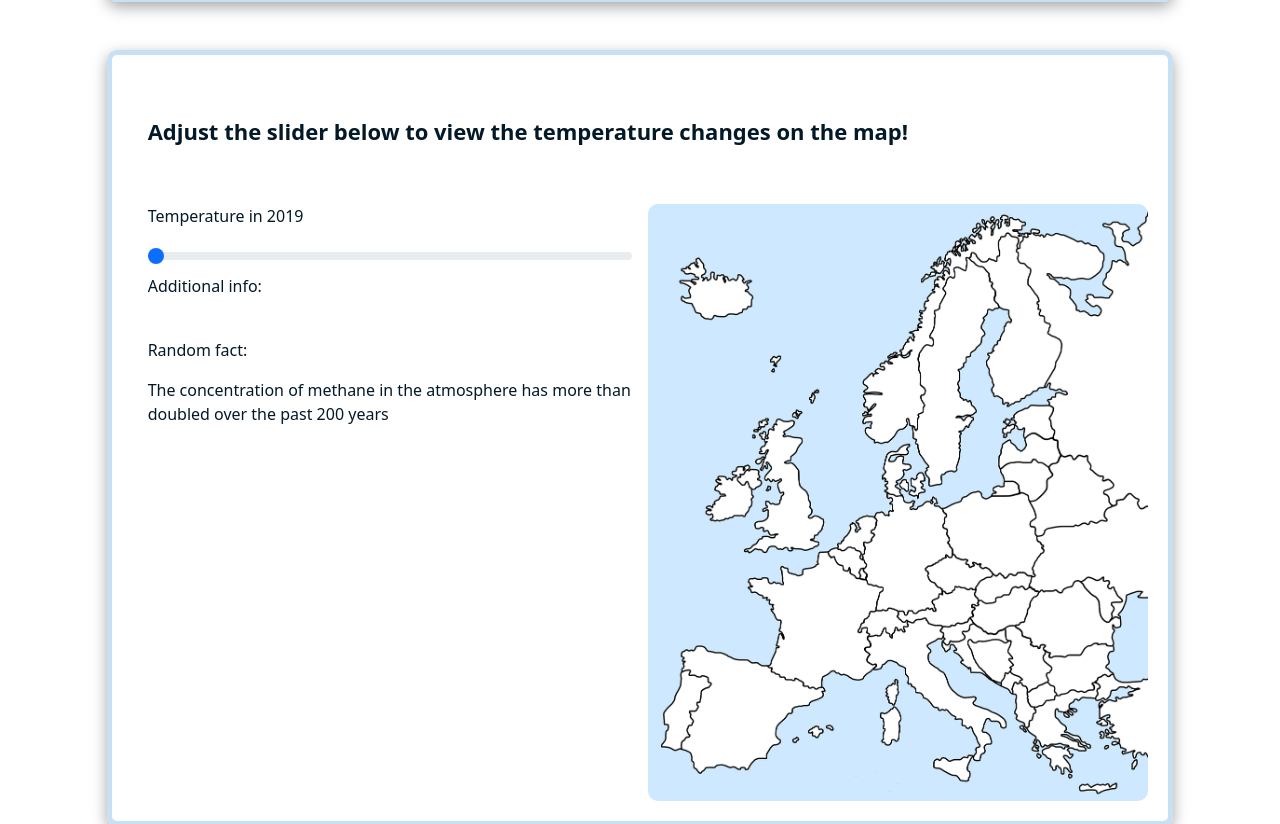
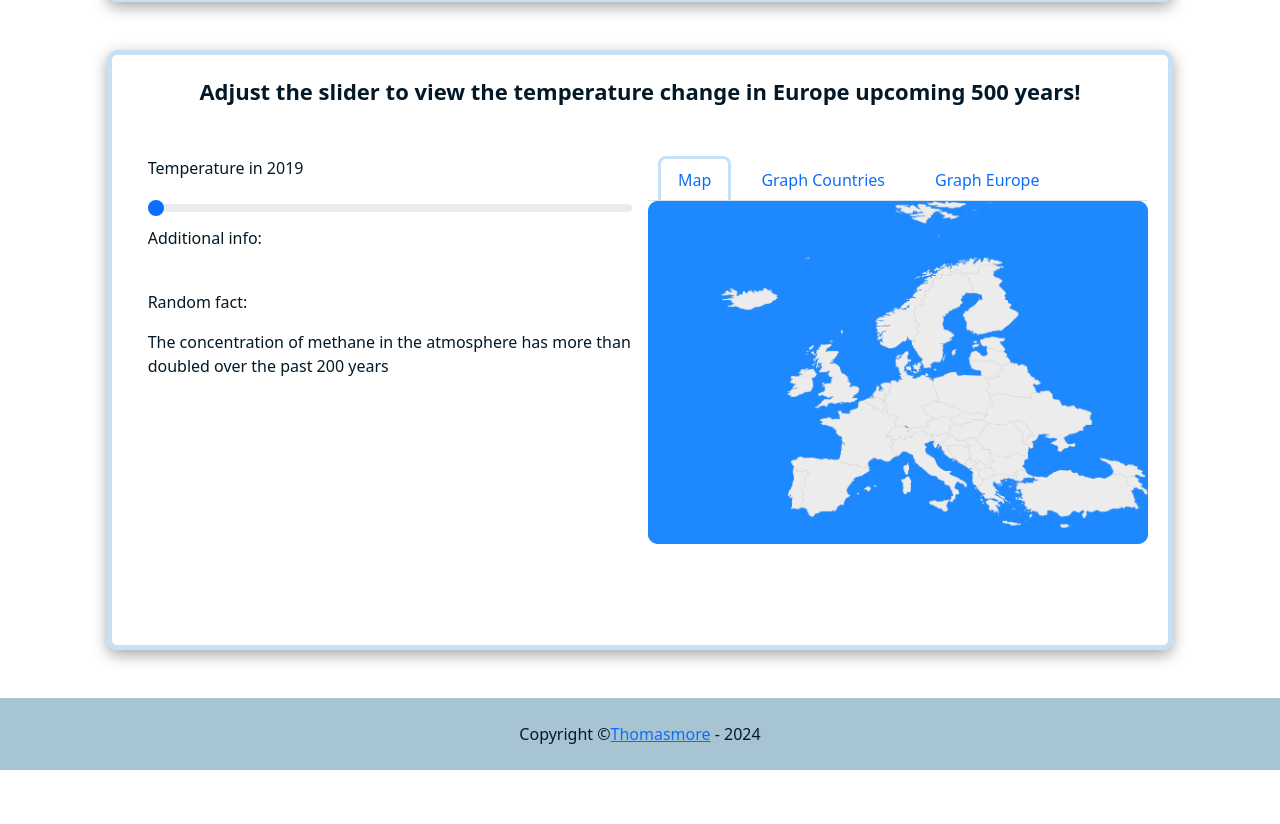
Before and after one commit to YliasR/1ITF04-2, a website built with Vite: page html/index.html in a window 1280 px wide. Shown: the part 851-1675 px from the top of the page. After the commit the page ends 1621 px from the top, so only its background shows below. Built offline with nearby package versions, Linux system fonts and the light colour scheme.

Commit message:
added graph selections

```diff
--- a/css/style.css
+++ b/css/style.css
@@ -185,3 +185,21 @@ header img{
 .logo-and-title{
     align-items: center;
 }
+
+.nav-item{
+    margin-left: 10px;
+    border: 3px solid transparent;
+    margin-bottom: -3px;
+    color: black;
+}
+
+.active{
+    border: 3px solid #C8E0F4;
+    border-radius: 8px 8px 0 0; /* Slightly rounded top corners */
+    border-bottom: none; /* Clear bottom border */
+    cursor: pointer;
+}
+
+.subject-2{
+    height: 600px;
+}
--- a/html/index.html
+++ b/html/index.html
@@ -87,11 +87,11 @@
         </div>
       </div>
     </div>
-
-    <div class="subject">
-      <div class="info p-3 my-4">
-        <p>Adjust the slider below to view the temperature changes on the map!</p>
+    <div class="subject mb-5 subject-2">
+      <div class="info text-center mb-5">
+        <p>Adjust the slider to view the temperature change in Europe upcoming 500 years!</p>
       </div>
+      <div class="">
         <div class="d-flex flex-column flex-lg-row">
           <div class="px-3 w-100 mb-4">
             <p id="JaarGepasseerd"></p>
@@ -101,12 +101,29 @@
             <p class="pt-4 random-fact-title">Random fact:</p>
             <p id="random-fact1"></p>
           </div>
-        <div class="w-100">
-          <img id="TemperatureMap" class="w-100 h-auto" src="../img/filler-map.webp" alt="lege afbeelding">
+          <div class="w-100 position-relative">
+            <div>
+              <ul class="nav nav-tabs">
+                <li class="nav-item" id="select-map">
+                  <a class="nav-link" aria-current="page" onclick="selectTemperatureMap()">Map</a>
+                </li>
+                <li class="nav-item" id="select-countries">
+                  <a class="nav-link" onclick="selectGraphCountries()">Graph Countries</a>
+                </li>
+                <li class="nav-item" id="select-europe">
+                  <a class="nav-link" onclick="selectGraphEurope()">Graph Europe</a>
+                </li>
+              </ul>
+            </div>
+            <div>
+              <img id="TemperatureMap" class="w-100 h-auto" src="../img/Maps/100Meuropa.png" alt="Temperature Map">
             </div>
           </div>
         </div>
       </div>
+    </div>
+  </div>
+
   <footer>
     <div class="alert alert-warning alert-dismissible fade show text-center py-4 col-3" role="alert">
       <strong>This is a proof of concept!</strong> Data used in this website is subject to human error! Please verify
@@ -114,7 +131,8 @@
       <button type="button" class="btn-close" data-bs-dismiss="alert" aria-label="Close"></button>
     </div>
     <div class="text-center">
-      <p class="mb-0 mt-5 py-4">Copyright &copy;<a class="link-footer" href="https://thomasmore.be/nl">Thomasmore</a> - 2024</p>
+      <p class="mb-0 mt-5 py-4">Copyright &copy;<a class="link-footer" href="https://thomasmore.be/nl">Thomasmore</a> -
+        2024</p>
     </div>
   </footer>
 
--- a/js/main.js
+++ b/js/main.js
@@ -7,6 +7,10 @@ let stijgingWater = document.getElementById('StijgingWater');
 let JaarGepasseerd = document.getElementById('JaarGepasseerd');
 let oppervlakte = document.getElementById("oppervlakte")
 let temperature = document.getElementById("temperature")
+let navMap = document.getElementById("select-map");
+let navCountries = document.getElementById("select-countries");
+let navEurope = document.getElementById("select-europe");
+let imgGraphMap = document.getElementById("TemperatureMap")
 
 //variables json
 
@@ -54,39 +58,43 @@ function adjustYearsPassed(){
   slider1Value = slider1.value;
   console.log(slider1Value)
 
+  navMap.classList.add('active');
+  navCountries.classList.remove('active');
+  navEurope.classList.remove('active');
+
   switch (slider1Value){
     case '0':
-      image1.src = "../img/filler-map.webp"
+      image1.src = "../img/Maps/europe.png"
       JaarGepasseerd.innerHTML = "Temperature in 2019"
       temperature.innerHTML = ""
       break;
     case '1':
-      image1.src = "../img/filler-map.webp"
+      image1.src = "../img/Maps/europe.png"
       JaarGepasseerd.innerHTML = "Years passed after 2019: 1 Year"
       temperature.innerHTML = "Total increase of temperature in Europa: 0,020458°C"
       break;
     case '2':
-      image1.src = "../img/filler-map.webp"
+      image1.src = "../img/Maps/europe.png"
       JaarGepasseerd.innerHTML = "Years passed after 2019: 10 Years"
       temperature.innerHTML = "Total increase of temperature in Europa: 0,204585°C"
       break;
     case '3':
-      image1.src = "../img/filler-map.webp"
+      image1.src = "../img/Maps/europe.png"
       JaarGepasseerd.innerHTML = "Years passed after 2019: 50 Years"
       temperature.innerHTML = "Total increase of temperature in Europa: 1,022924°C"
       break;
     case '4':
-      image1.src = "../img/filler-map.webp"
+      image1.src = "../img/Maps/europe.png"
       JaarGepasseerd.innerHTML = "Years passed after 2019: 100 Years"
       temperature.innerHTML = "Total increase of temperature in Europa: 2,045848°C"
       break;
     case '5':
-      image1.src = "../img/filler-map.webp"
+      image1.src = "../img/Maps/europe.png"
       JaarGepasseerd.innerHTML = "Years passed after 2019: 200 Years"
       temperature.innerHTML = "Total increase of temperature in Europa: 4,091696°C"
       break;
     case '6':
-      image1.src = "../img/filler-map.webp"
+      image1.src = "../img/Maps/europe.png"
       JaarGepasseerd.innerHTML = "Years passed after 2019: 500 Years"
       temperature.innerHTML = "Total increase of temperature in Europa: 10,22924°C"
       break;
@@ -98,3 +106,28 @@ adjustYearsPassed();
 
 slider.addEventListener('input', adjustWaterLevel);
 slider1.addEventListener('input', adjustYearsPassed);
+
+
+
+//functionality of graph/map selector
+
+function selectTemperatureMap(){
+  navMap.classList.add('active');
+  navCountries.classList.remove('active');
+  navEurope.classList.remove('active');
+  imgGraphMap.src="../img/Maps/europe.png"
+}
+
+function selectGraphCountries(){
+  navMap.classList.remove('active');
+  navCountries.classList.add('active');
+  navEurope.classList.remove('active');
+  imgGraphMap.src="../img/Graphs/Graph_Temperature_Every_Country.png"
+}
+
+function selectGraphEurope(){
+  navMap.classList.remove('active');
+  navCountries.classList.remove('active');
+  navEurope.classList.add('active');
+  imgGraphMap.src="../img/Graphs/Cummulative_Temperature_Rise_Europe.png"
+}
--- a/js/simulatie.js
+++ b/js/simulatie.js
@@ -55,7 +55,7 @@ button.addEventListener("click", function() {
   // eindberekening
   kosten *= multiplier;
   resultaat.style.display = "block"
-  resultaatTekst = "Rough estimate of the damages to your property: €" + kosten;
+  resultaatTekst = "Rough estimate of the damages to your property: €" + Math.round(kosten, 2);
 
   // het resultaat tonen
   resultaat.innerHTML = resultaatTekst;
```
Also changed, not shown: img/Graphs/Cummulative_Temperature_Rise_Europe.png (added), img/Graphs/Graph_Temperature_Every_Country.png (added). Lines whose indentation alone changed are shown as unchanged.
